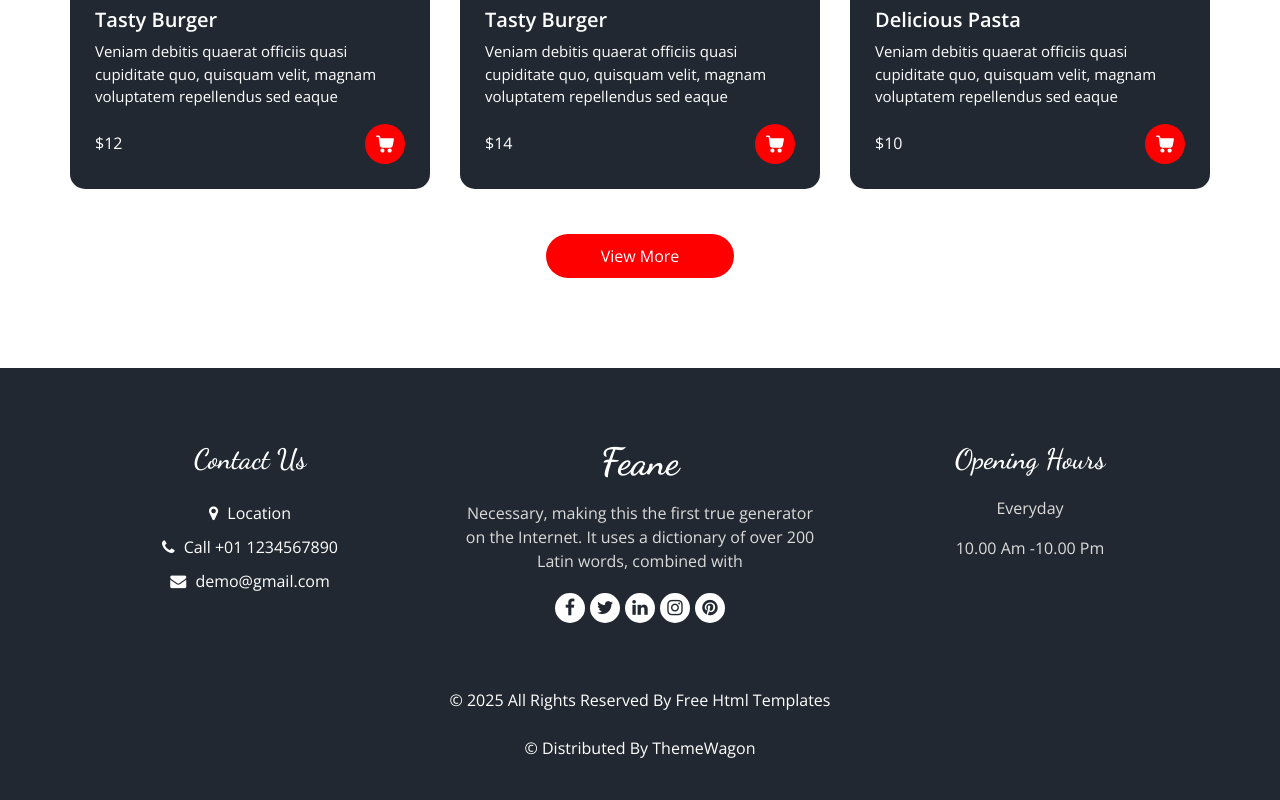
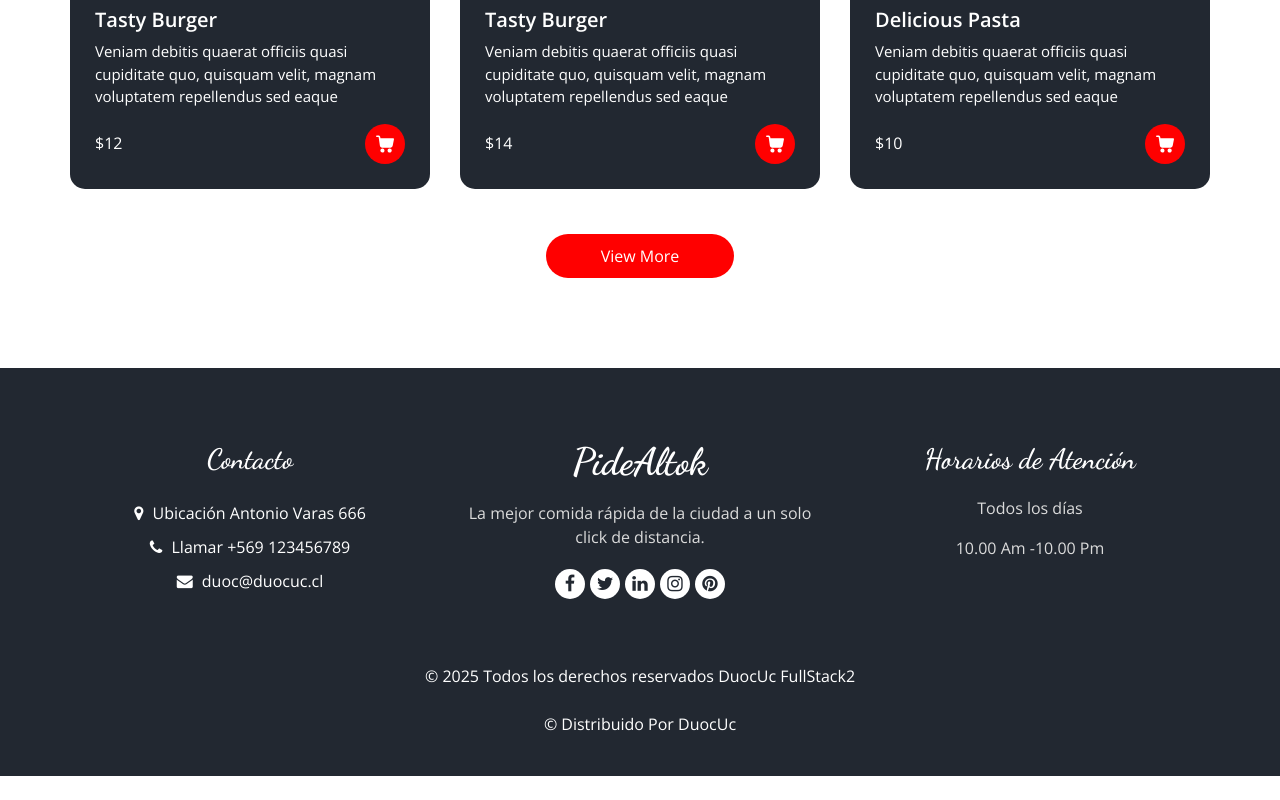
Before and after one commit to FabianOsses21/ProyectoFullStack2, a plain HTML site: page PideAltok/PideAltok 1.0/menu.html in a window 1280 px wide. Shown: the part 1471-2271 px from the top of the page. After the commit the page ends 2247 px from the top, so only its background shows below. Drawn offline with nearby package versions, Linux system fonts and the light colour scheme; some packages are replaced by stand-ins of ours.

Commit message:
Footer
Actualizado el footer en todos los html

```diff
--- a/PideAltok/PideAltok 1.0/menu.html
+++ b/PideAltok/PideAltok 1.0/menu.html
@@ -61,7 +61,7 @@
                 <a class="nav-link" href="menu.html">Menú <span class="sr-only">(current)</span> </a>
               </li>
               <li class="nav-item">
-                <a class="nav-link" href="about.html">Acerca de</a>
+                <a class="nav-link" href="nosotros.html">Acerca de</a>
               </li>
               <li class="nav-item">
                 <a class="nav-link" href="pedir.html">Pide sin registrarte</a>
@@ -858,31 +858,31 @@
   <!-- end food section -->
 
   <!-- footer section -->
-  <footer class="footer_section">
+<footer class="footer_section">
     <div class="container">
       <div class="row">
         <div class="col-md-4 footer-col">
           <div class="footer_contact">
             <h4>
-              Contact Us
+              Contacto
             </h4>
             <div class="contact_link_box">
               <a href="">
                 <i class="fa fa-map-marker" aria-hidden="true"></i>
                 <span>
-                  Location
+                  Ubicación Antonio Varas 666
                 </span>
               </a>
               <a href="">
                 <i class="fa fa-phone" aria-hidden="true"></i>
                 <span>
-                  Call +01 1234567890
+                  Llamar +569 123456789
                 </span>
               </a>
               <a href="">
                 <i class="fa fa-envelope" aria-hidden="true"></i>
                 <span>
-                  demo@gmail.com
+                  duoc@duocuc.cl
                 </span>
               </a>
             </div>
@@ -891,10 +891,10 @@
         <div class="col-md-4 footer-col">
           <div class="footer_detail">
             <a href="" class="footer-logo">
-              Feane
+              PideAltok
             </a>
             <p>
-              Necessary, making this the first true generator on the Internet. It uses a dictionary of over 200 Latin words, combined with
+              La mejor comida rápida de la ciudad a un solo click de distancia.
             </p>
             <div class="footer_social">
               <a href="">
@@ -917,10 +917,10 @@
         </div>
         <div class="col-md-4 footer-col">
           <h4>
-            Opening Hours
+            Horarios de Atención
           </h4>
           <p>
-            Everyday
+            Todos los días
           </p>
           <p>
             10.00 Am -10.00 Pm
@@ -929,10 +929,10 @@
       </div>
       <div class="footer-info">
         <p>
-          &copy; <span id="displayYear"></span> All Rights Reserved By
-          <a href="https://html.design/">Free Html Templates</a><br><br>
-          &copy; <span id="displayYear"></span> Distributed By
-          <a href="https://themewagon.com/" target="_blank">ThemeWagon</a>
+          &copy; <span id="displayYear"></span> Todos los derechos reservados
+          <a href="https://html.design/">DuocUc FullStack2</a><br><br>
+          &copy; <span id="displayYear"></span> Distribuido Por
+          <a href="https://themewagon.com/" target="_blank">DuocUc</a>
         </p>
       </div>
     </div>
```
Also changed, not shown: PideAltok/PideAltok 1.0/index.html (+4 -1 lines), PideAltok/PideAltok 1.0/nosotros.html (renamed from PideAltok/PideAltok 1.0/about.html, +13 -13 lines), PideAltok/PideAltok 1.0/pedir.html (+13 -13 lines).
